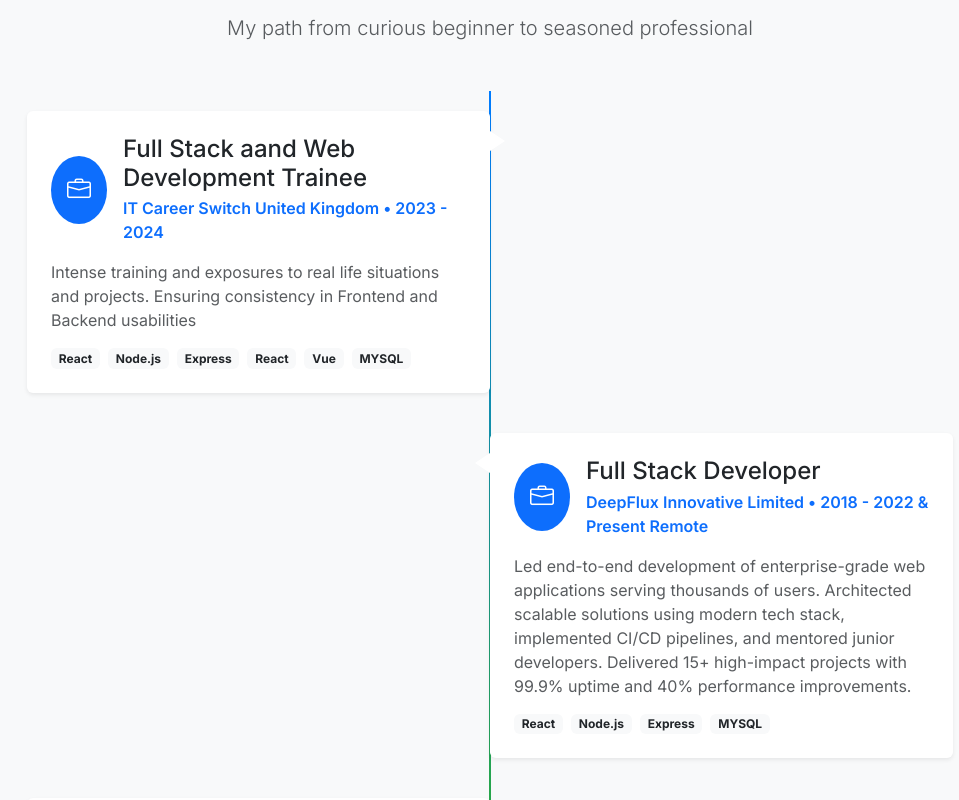
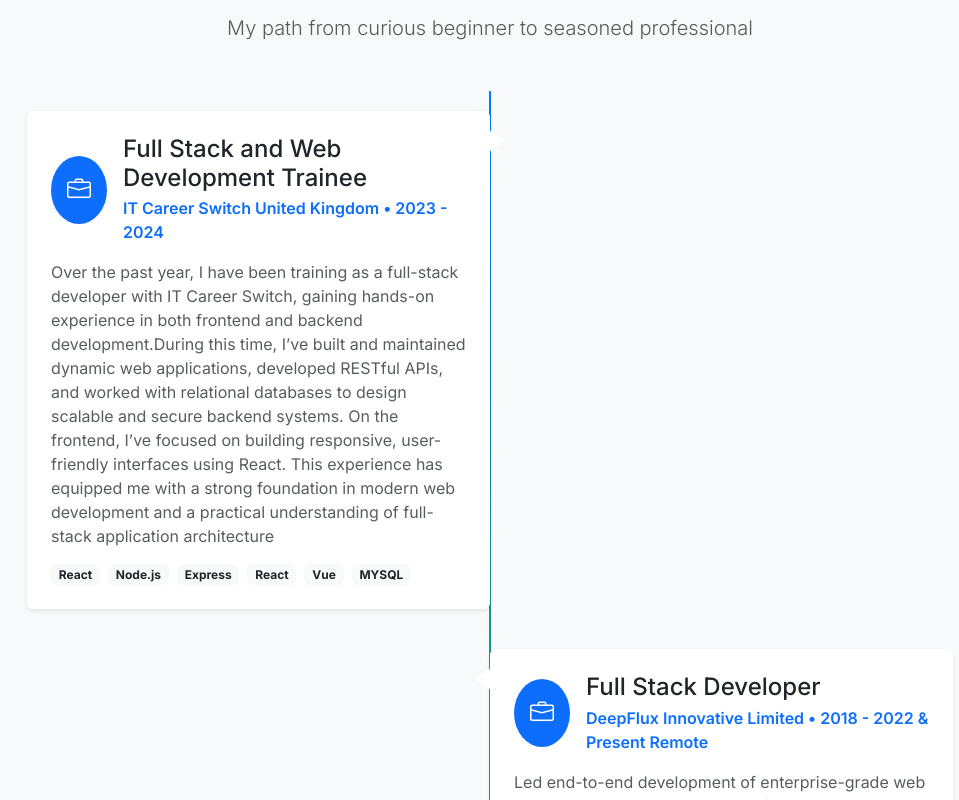
Before and after one commit to chukwumaOranu/myportfolio, a Next.js app: page /main/about in a window 1280 px wide. Shown: the part 1540-2340 px from the top of the page, without its empty margins (150-1109 px from the left). Built offline with nearby package versions, Linux system fonts and the light colour scheme; no server answers.

Commit message:
more update on about page

```diff
--- a/app/main/about/page.jsx
+++ b/app/main/about/page.jsx
@@ -34,10 +34,10 @@ export default function AboutPage() {
 
   const experiences = [
     {
-      title: "Full Stack aand Web Development Trainee",
+      title: "Full Stack and Web Development Trainee",
       company: "IT Career Switch United Kingdom",
       period: "2023 - 2024",
-      description: "Intense training and exposures to real life situations and projects. Ensuring consistency in Frontend and Backend usabilities",
+      description: "Over the past year, I have been training as a full-stack developer with IT Career Switch, gaining hands-on experience in both frontend and backend development.During this time, I’ve built and maintained dynamic web applications, developed RESTful APIs, and worked with relational databases to design scalable and secure backend systems. On the frontend, I’ve focused on building responsive, user-friendly interfaces using React. This experience has equipped me with a strong foundation in modern web development and a practical understanding of full-stack application architecture",
       technologies: ["React", "Node.js", "Express","React", "Vue", "MYSQL"],
       color: "primary"
     },
```
